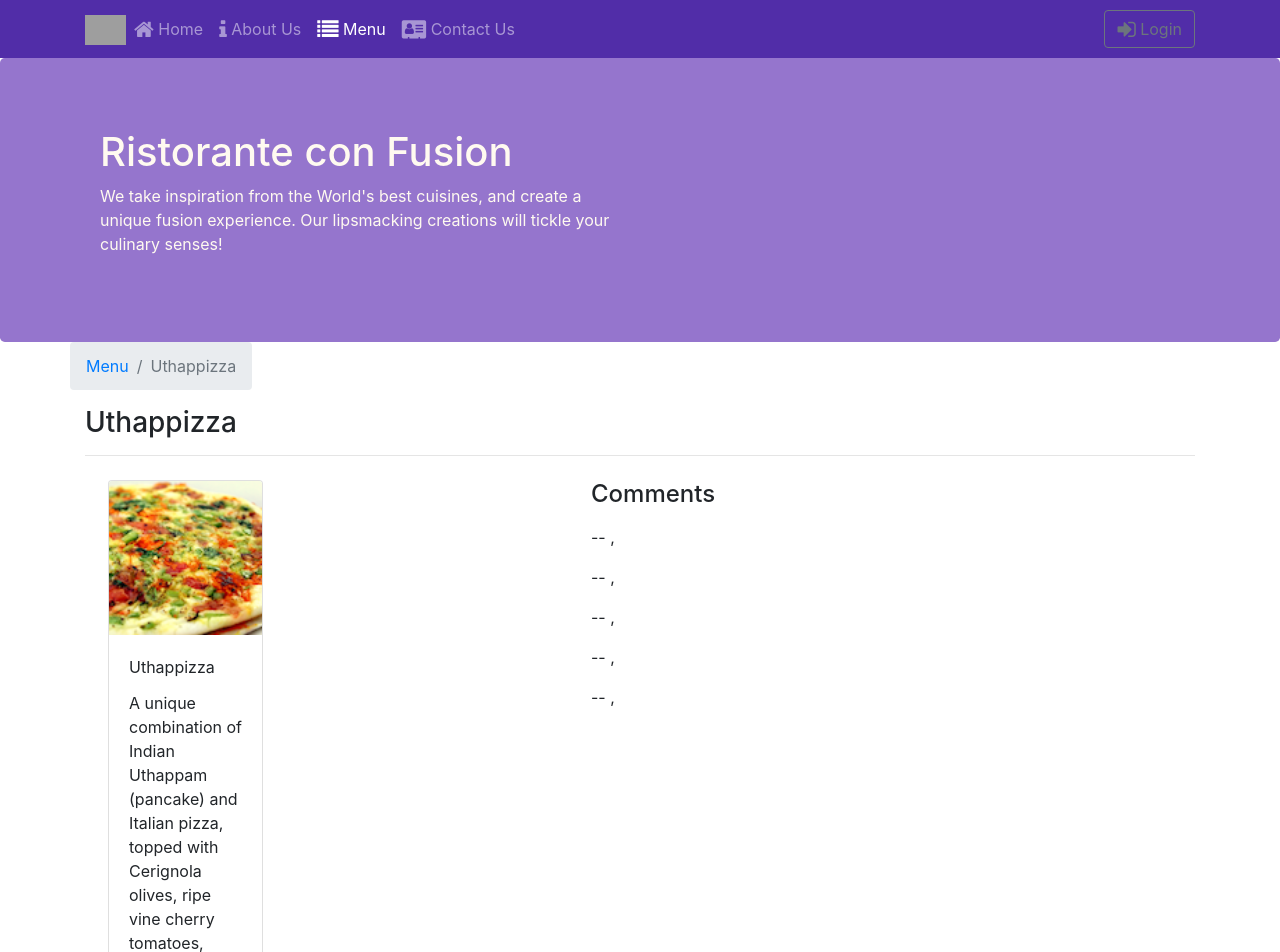
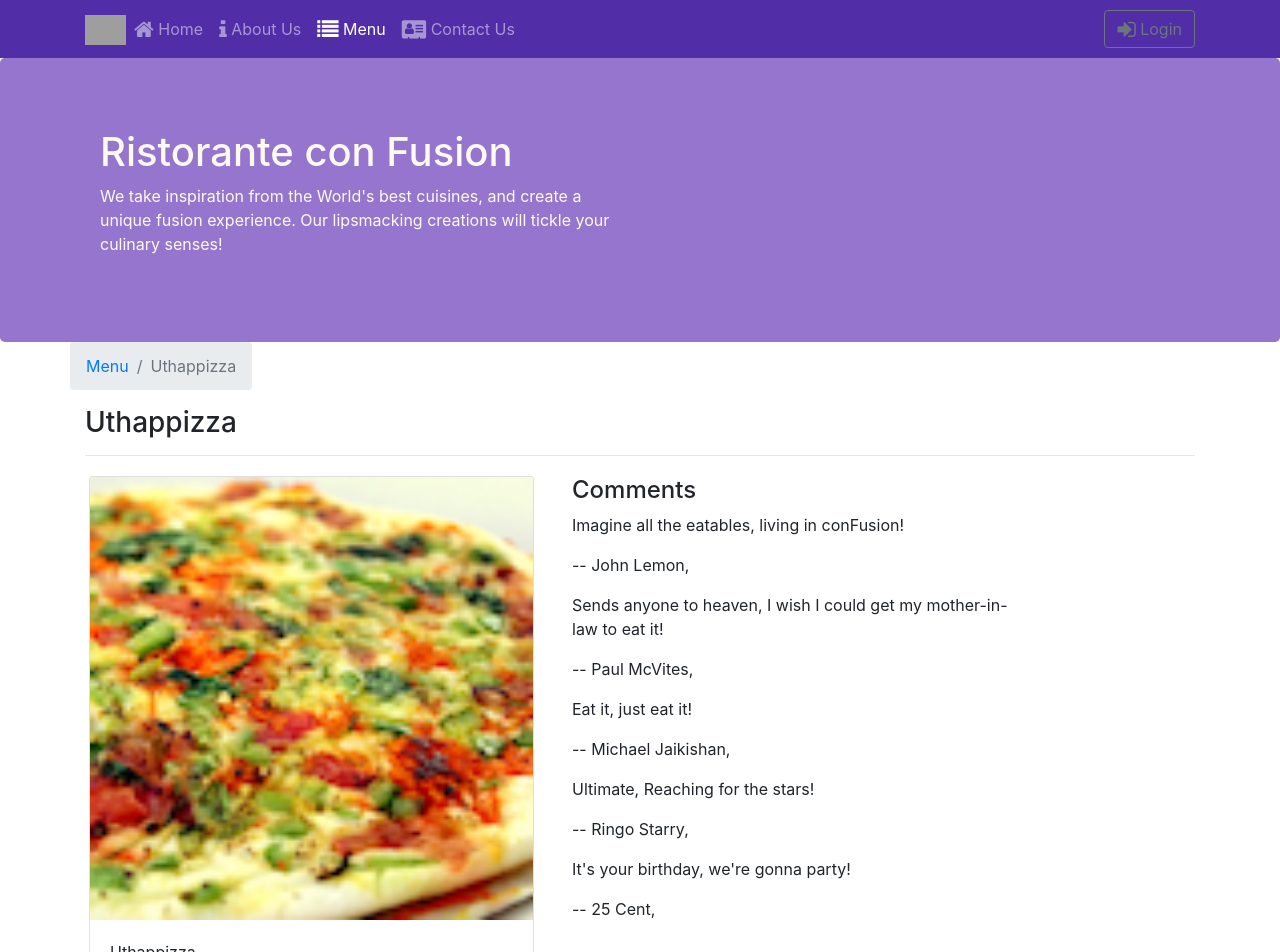
Before and after one commit to BrManga/REACT, a React (Create React App) app: page /menu/0 in a window 1280 px wide. Shown: the top 952 px of the page. Built offline with nearby package versions, Linux system fonts and the light colour scheme; grey boxes are pictures that could not be loaded.

Commit message:
dishdetail component corrected

```diff
--- a/src/components/DishdetailComponent.js
+++ b/src/components/DishdetailComponent.js
@@ -23,18 +23,19 @@ function RenderDish({ dish }) {
     </div>
   );
 }
+
 function RenderComments({ comments }) {
   if (comments != null) {
     return (
       <div className="col-12 col-md-5 m-1">
         <h4>Comments</h4>
         <ul className="list-unstyled">
-          {comments.map(() => {
+          {comments.map(comment => {
             return (
-              <li key={comments.id}>
-                <p>{comments.comment}</p>
+              <li key={comment.id}>
+                <p>{comment.comment}</p>
                 <p>
-                  -- {comments.author}, {}
+                  -- {comment.author}, {}
                 </p>
               </li>
             );
@@ -62,12 +63,8 @@ const DishDetail = props => {
           </div>
         </div>
         <div className="row">
-          <div className="col-12 col-md-5 m-1">
-            <RenderDish dish={props.dish} />
-          </div>
-          <div className="col-12 col-md-5 m-1">
-            <RenderComments comments={props.comments} />
-          </div>
+          <RenderDish dish={props.dish} />
+          <RenderComments comments={props.comments} />
         </div>
       </div>
     );
```
